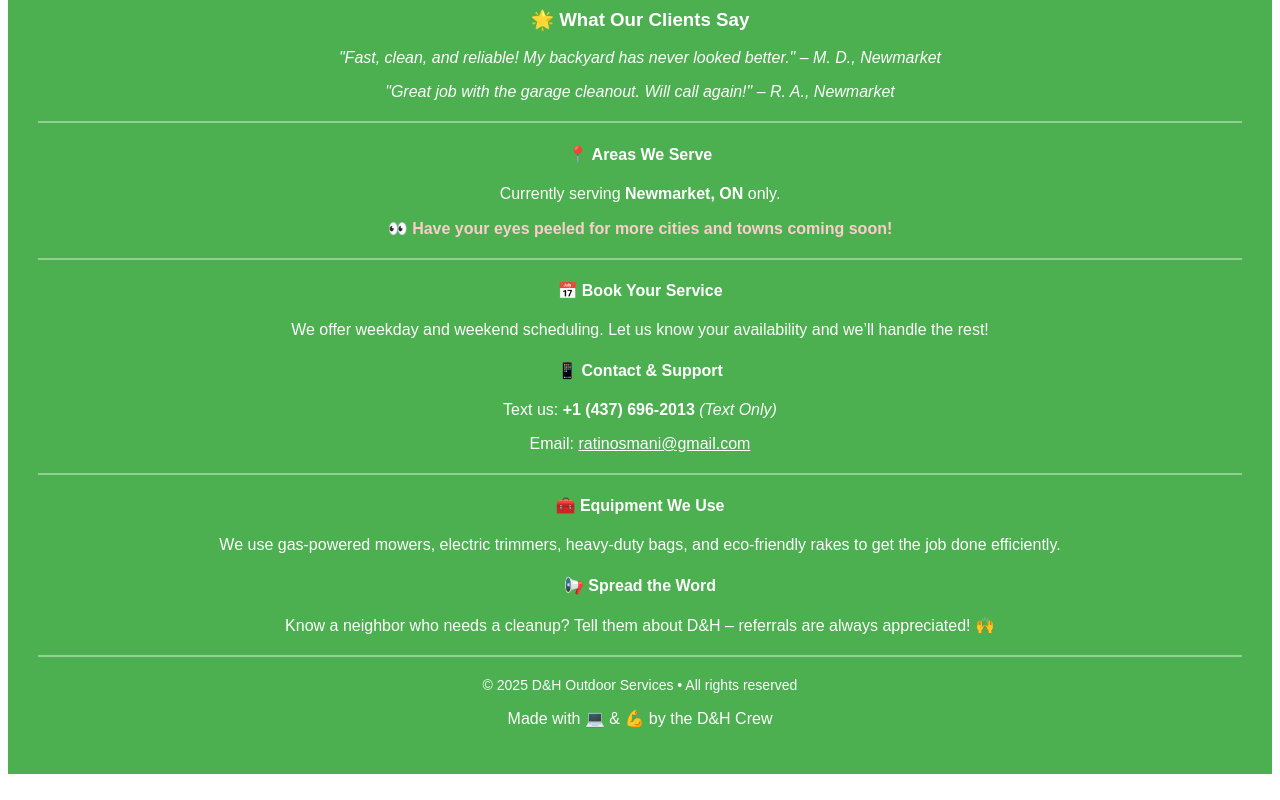
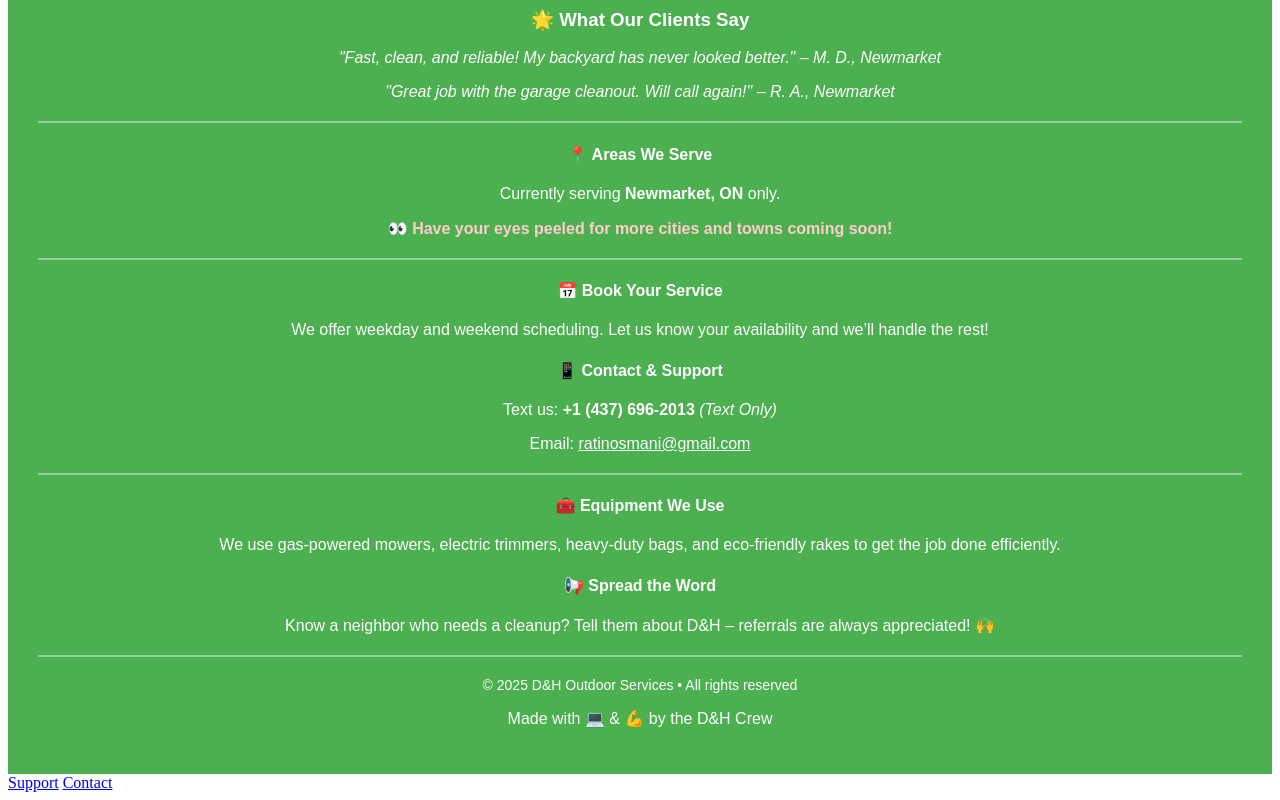
Before and after one commit to IBEHunter0/dandh-outdoor-services, a plain HTML site: page index.html in a window 1280 px wide. Shown: the part 1191-1991 px from the top of the page. Drawn offline with Linux system fonts and the light colour scheme.

Commit message:
Update index.html

```diff
--- a/index.html
+++ b/index.html
@@ -152,3 +152,7 @@
   <p>Made with 💻 & 💪 by the D&H Crew</p>
 
 </footer>
+<nav>
+  <a href="support.html">Support</a>
+  <a href="#contact">Contact</a>
+</nav>
```
